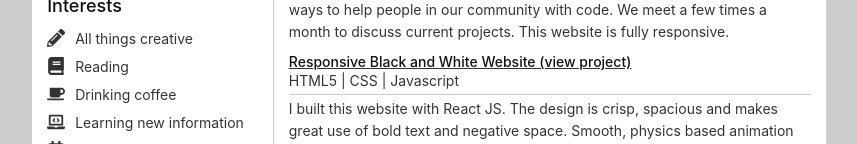
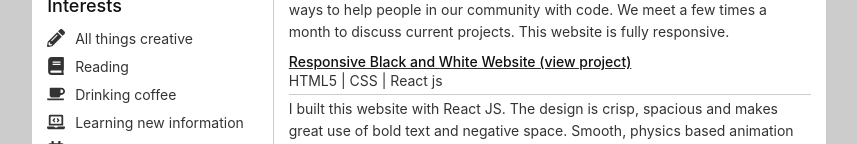
Before and after one commit to tuscannyCodes/Resume-built-with-React, a React (Create React App) app: page / in a window 1280 px wide. Shown: the part 656-800 px from the top of the page, without its empty margins (211-1068 px from the left). Built offline with nearby package versions, Linux system fonts and the light colour scheme; the HTML template or start-up script is replaced by a standard one.

Commit message:
minor updates

```diff
--- a/src/data/english.js
+++ b/src/data/english.js
@@ -157,7 +157,7 @@ const data = {
 
       {
         name: 'Responsive Black and White Website (view project)',
-        techList: ['HTML5','CSS', 'Javascript'],
+        techList: ['HTML5','CSS', 'React js'],
         description: `
           I built this website with React JS. The design is crisp, spacious and makes great use of bold text and negative space. Smooth, physics based animation between pages is achieved using Framer Motion.`,
         url: 'https://github.com/tuscannyCodes/TuscannyMakesCoolThings',
```
